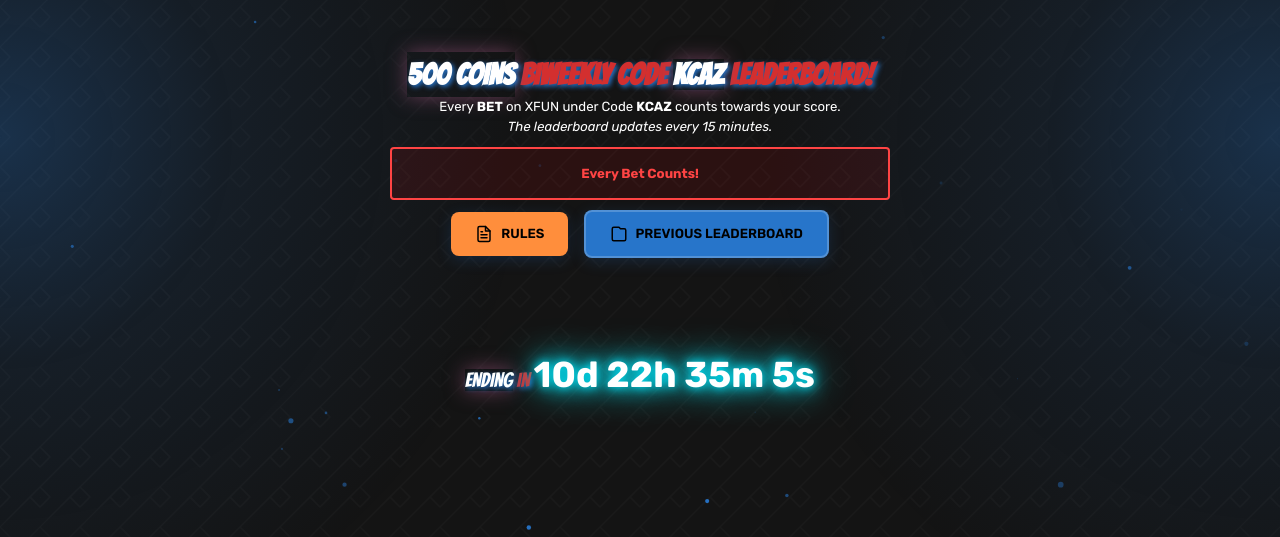
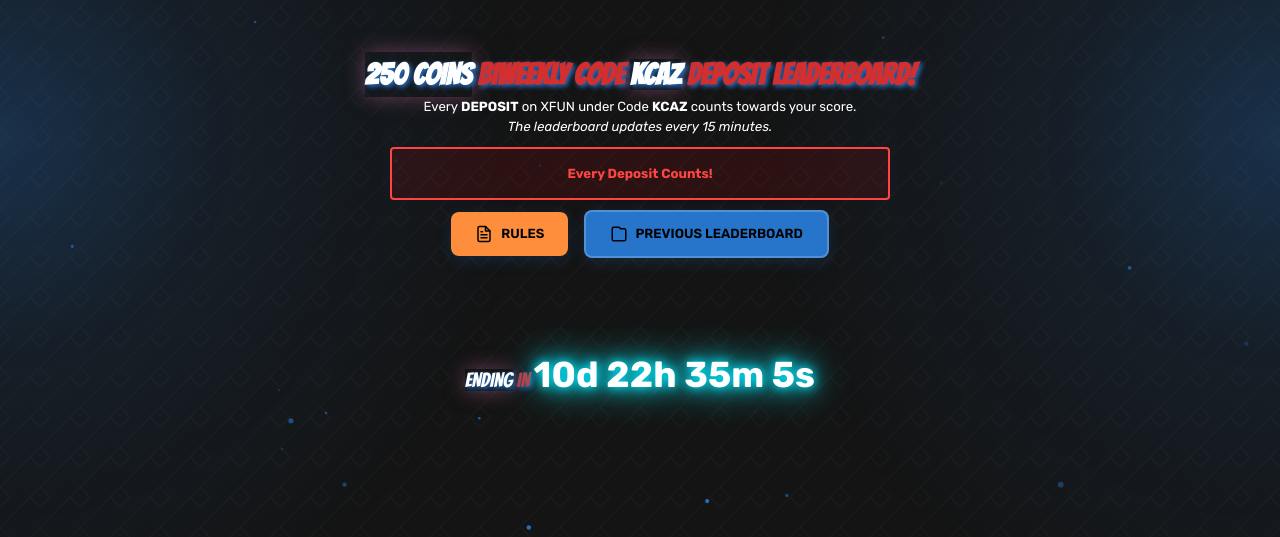
Before and after one commit to VMR21/KCAZZY, a plain HTML site: page leaderboard/xfun/index.html in a window 1280 px wide. Shown: the part 263-800 px from the top of the page. Drawn offline with Linux system fonts and the light colour scheme; no server answers; a script that the page names is missing.

Commit message:
Update index.html

```diff
--- a/leaderboard/xfun/index.html
+++ b/leaderboard/xfun/index.html
@@ -366,15 +366,15 @@
             <div data-v-1d580398="" class="row text">
                 <span data-v-1d580398="" class="title">
                     <div data-v-1d580398="" class="price-wrapper glow">
-                        500 COINS
-                    </div> BIWEEKLY CODE <span class="glow">KCAZ</span> Leaderboard!
+                        250 COINS
+                    </div> BIWEEKLY CODE <span class="glow">KCAZ</span> Deposit Leaderboard!
                 </span>
-                <span data-v-1d580398="" class="subtitle" style="color: #FFF;">Every <b>BET</b> on XFUN under Code
+                <span data-v-1d580398="" class="subtitle" style="color: #FFF;">Every <b>DEPOSIT</b> on XFUN under Code
                     <b>KCAZ</b>
                     counts towards your score. <br>
                     <i>The leaderboard updates every 15 minutes.</i><br>
                     <div class="warning-message">
-                        Every Bet Counts!
+                        Every Deposit Counts!
                     </div>
                         <button id="rulesButton" class="prev-lb-btn"
                             style="background: #ff8e3c; cursor: pointer; border: none;">
```
